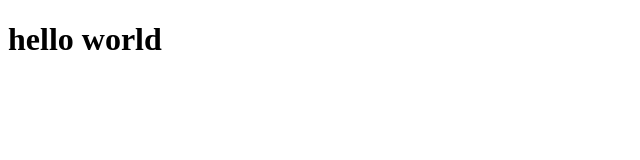
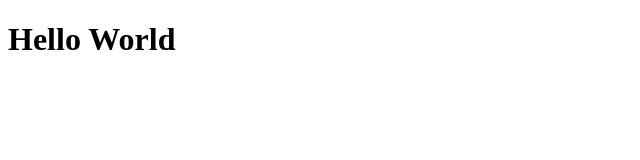
Before and after one commit to sinigrin16/website, a plain HTML site: page index.html in a window 1280 px wide. Shown: the whole page, without its empty margins (0-640 px from the left). Drawn offline with Linux system fonts and the light colour scheme.

Commit message:
Update index.html

```diff
--- a/index.html
+++ b/index.html
@@ -7,6 +7,6 @@
     <link />
   </head>
   <body>
-    <h1>hello world</h1>
+    <h1>Hello World</h1>
   </body>
 </html>
```
